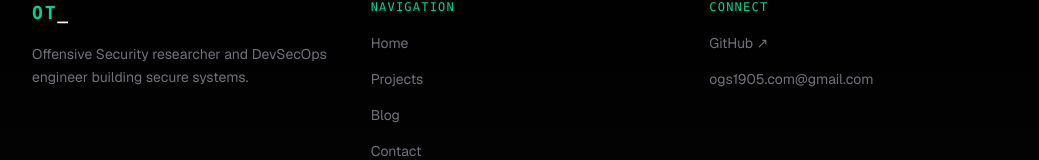
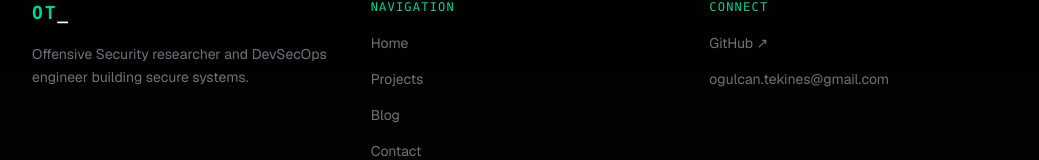
Before and after one commit to ogulcantekines/Portfolio, a Next.js app in the folder apps/frontend/: page /contact in a window 1280 px wide. Shown: the part 1026-1186 px from the top of the page, without its empty margins (120-1159 px from the left). Built offline with nearby package versions, Linux system fonts and the light colour scheme; no server answers.

Commit message:
fix(frontend): show the same contact address in the footer
The footer linked to ogs1905.com@gmail.com while the contact page lists
ogulcan.tekines@gmail.com, so the site advertised two different
addresses. Use the contact page's address in both places.

```diff
--- a/apps/frontend/components/Footer.tsx
+++ b/apps/frontend/components/Footer.tsx
@@ -63,10 +63,10 @@ export default function Footer() {
               ))}
               <li>
                 <a
-                  href="mailto:ogs1905.com@gmail.com"
+                  href="mailto:ogulcan.tekines@gmail.com"
                   className="text-sm text-zinc-500 transition-colors hover:text-white"
                 >
-                  ogs1905.com@gmail.com
+                  ogulcan.tekines@gmail.com
                 </a>
               </li>
             </ul>
```
